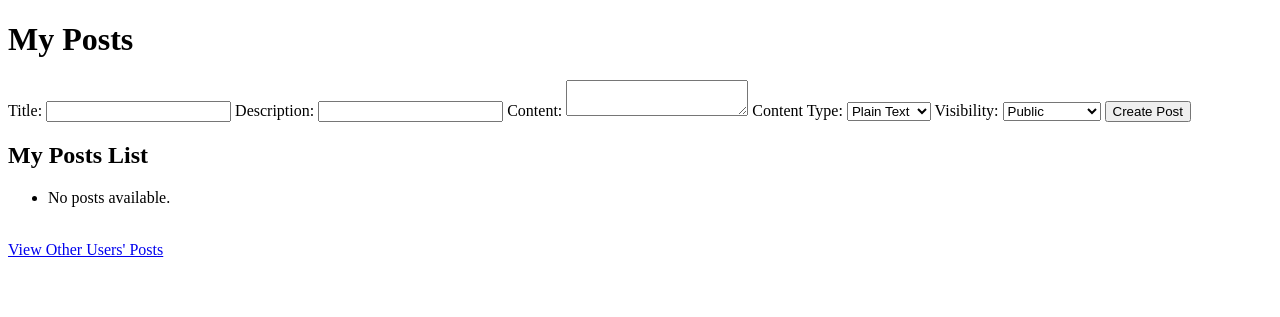
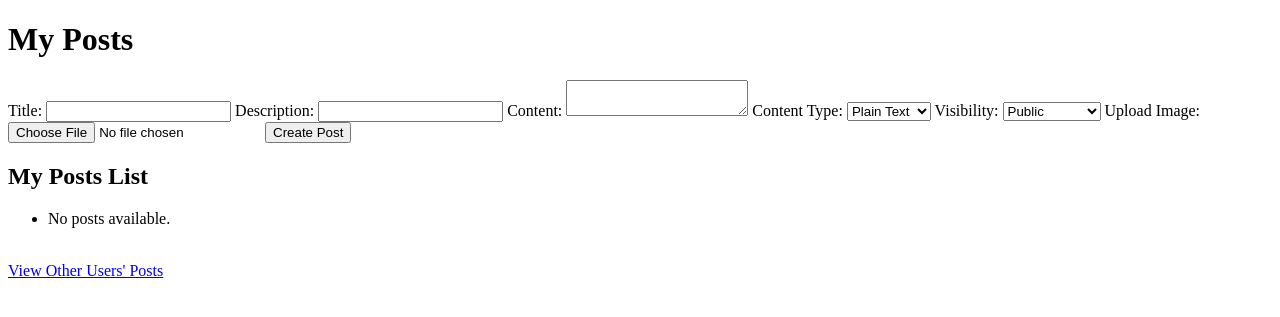
Before and after one commit to cyrusgarg/CMPUT-404-Project, a Django app: page /posts/ in a window 1280 px wide. Shown: the top 317 px of the page. Run offline with Django 5.2, Linux system fonts and the light colour scheme; the visitor is signed in with stand-in values (Sample User, id 1); data that the repository does not hold is empty.

Commit message:
adding & deleting images

```diff
--- a/posts/serializers.py
+++ b/posts/serializers.py
@@ -12,13 +12,14 @@ class PostSerializer(serializers.ModelSerializer):
     - Ensures visibility and content type choices are respected.
       确保可见性和内容类型的选择有效。（GJ）
     """
+    image = serializers.ImageField(required=False, allow_null=True)   # not every post needs image
     author = serializers.CharField(source='author.username', read_only=True)  # Store author as username string / 将作者存储为用户名字符串（GJ）
 
     class Meta:
         model = Post  # Specify model / 指定模型（GJ）
         fields = [
             "id", "author", "title", "description", "content",
-            "contentType", "published", "visibility"
+            "contentType", "published", "visibility", "image"
         ]  # Define the fields to be serialized / 定义需要序列化的字段（GJ）
 
     def validate_visibility(self, value):
--- a/posts/templates/posts/index.html
+++ b/posts/templates/posts/index.html
@@ -7,7 +7,7 @@
     <h1>My Posts</h1>
 
     <!-- Form for creating a new post / 创建新帖子的表单（GJ） -->
-    <form action="{% url 'posts:create_post' %}" method="post">
+    <form action="{% url 'posts:create_post' %}" method="post" enctype="multipart/form-data">
         {% csrf_token %}
 
         <label for="title">Title:</label>
@@ -32,6 +32,9 @@
             <option value="UNLISTED">Unlisted</option>
         </select>
 
+        <label for="image">Upload Image:</label>
+        <input type="file" name="image" accept="image/*">
+
         <button type="submit">Create Post</button>
     </form>
 
@@ -42,6 +45,11 @@
                 <!-- Display post title and visibility / 显示帖子标题和可见性（GJ） -->
                 <a href="{% url 'posts:post_detail' post.id %}">{{ post.title }}</a>
                 <span>({{ post.visibility }})</span>
+
+                {% if post.image %}
+                    <br>
+                    <img src="{{ post.image.url }}" alt="{{ post.title }} Image" style="max-width: 100px;">
+                {% endif %}
 
                 {% if post.visibility == "DELETED" %}
                     <!-- Show deleted message / 显示已删除提示（GJ） -->
--- a/posts/views.py
+++ b/posts/views.py
@@ -8,6 +8,9 @@ from django.views.decorators.csrf import csrf_exempt
 import json
 from rest_framework.decorators import api_view,permission_classes
 from .permissions import IsAuthorOrAdmin
+from rest_framework.response import Response
+from rest_framework import status
+from .serializers import PostSerializer
 
 @login_required
 def index(request):
@@ -97,6 +100,10 @@ def create_post(request):
         content = request.POST.get("content", "")
         contentType = request.POST.get("contentType", "text/plain")
         visibility = request.POST.get("visibility", "UNLISTED")
+        image = request.FILES.get("image")  # Handle uploaded image
+
+        # Log the uploaded image to see if it's correctly received
+        print("Image received: ", image)
 
         post = Post.objects.create(
             author=request.user,  # Assign the logged-in user as the post author / 设定当前用户为帖子作者（GJ）
@@ -105,6 +112,7 @@ def create_post(request):
             content=content,
             contentType=contentType,
             visibility=visibility,
+            image=image  # Save the image if provided
         )
         return redirect("posts:index")  # Redirect to posts index / 创建帖子后跳转到主页（GJ）
 
@@ -160,11 +168,16 @@ def update_post(request, post_id):
 
     if request.method == "POST":
         data = json.loads(request.body.decode("utf-8"))  # Parse JSON data / 解析JSON数据（GJ）
+        image = request.FILES.get("image")  # Handle uploaded image
+
         post.title = data.get("title", post.title)
         post.description = data.get("description", post.description)
         post.content = data.get("content", post.content)
         post.contentType = data.get("contentType", post.contentType)
         post.visibility = data.get("visibility", post.visibility)
+
+        if image:  # Only update if a new image is uploaded
+            post.image = image
         post.save()
 
         return JsonResponse({"message": "Post updated successfully"})  # Return success response / 返回成功响应（GJ）
@@ -193,11 +206,21 @@ def web_update_post(request, post_id):
       contentType = request.POST.get("contentType", post.contentType)
       visibility=request.POST.get("visibility",post.visibility)
 
+      # Get the new image (if any) from the form
+      image = request.FILES.get('image')
+
       post.title = title
       post.description = description
       post.content = content
       post.contentType = contentType
       post.visibility=visibility
+
+      # If a new image is uploaded, update the image
+      if image:
+          post.image = image
+
       post.save()
 
       return redirect("posts:post_detail", post_id=post.id)
+
+    return redirect("posts:post_detail", post_id=post.id)  # return to the post detail page if form submission fails
--- a/project/settings.py
+++ b/project/settings.py
@@ -11,6 +11,7 @@ https://docs.djangoproject.com/en/5.1/ref/settings/
 """
 
 from pathlib import Path
+import os
 
 # Build paths inside the project like this: BASE_DIR / 'subdir'.
 BASE_DIR = Path(__file__).resolve().parent.parent
@@ -27,6 +28,8 @@ DEBUG = True
 
 ALLOWED_HOSTS = []
 
+MEDIA_URL = "/media/"
+MEDIA_ROOT = os.path.join(BASE_DIR, "media")
 
 # Application definition
 
--- a/project/urls.py
+++ b/project/urls.py
@@ -16,6 +16,8 @@ Including another URLconf
 """
 from django.contrib import admin
 from django.urls import include, path
+from django.conf import settings
+from django.conf.urls.static import static
 
 urlpatterns = [
     path('posts/', include('posts.urls',namespace='posts_frontend')),
@@ -23,3 +25,6 @@ urlpatterns = [
     path('api/posts/', include('posts.urls',namespace='posts_api')),  # Keep post-related API separate
     path('admin/', admin.site.urls),
 ]
+
+if settings.DEBUG:  # Only serve media files in development
+    urlpatterns += static(settings.MEDIA_URL, document_root=settings.MEDIA_ROOT)
--- a/requirements.txt
+++ b/requirements.txt
@@ -3,3 +3,4 @@ Django==5.1.6
 djangorestframework==3.15.2
 Markdown==3.7
 sqlparse==0.5.3
+Pillow
```
Also changed, not shown: posts/models.py (+9 -1 lines), posts/templates/posts/edit_post.html (+9 -1 lines), posts/templates/posts/post_detail.html (+9 -1 lines), media/post_images/Screenshot_2025-01-13_at_8.03.05PM.png (added), media/post_images/Screenshot_2025-02-15_at_6.36.16PM.png (added), media/post_images/morganstanley.png (added).
